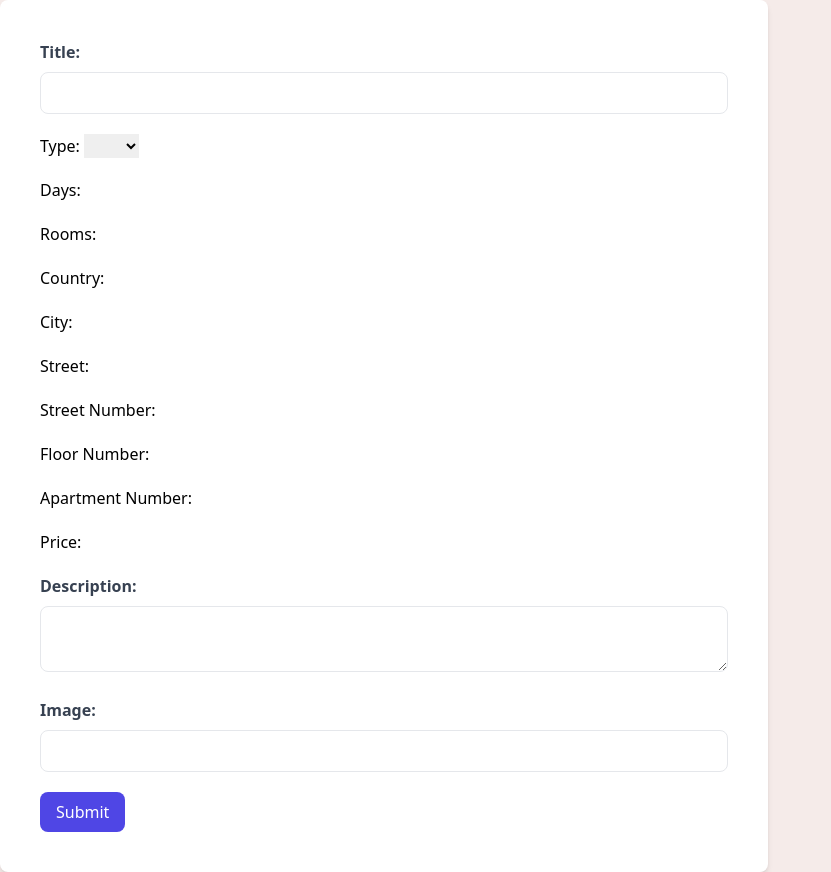
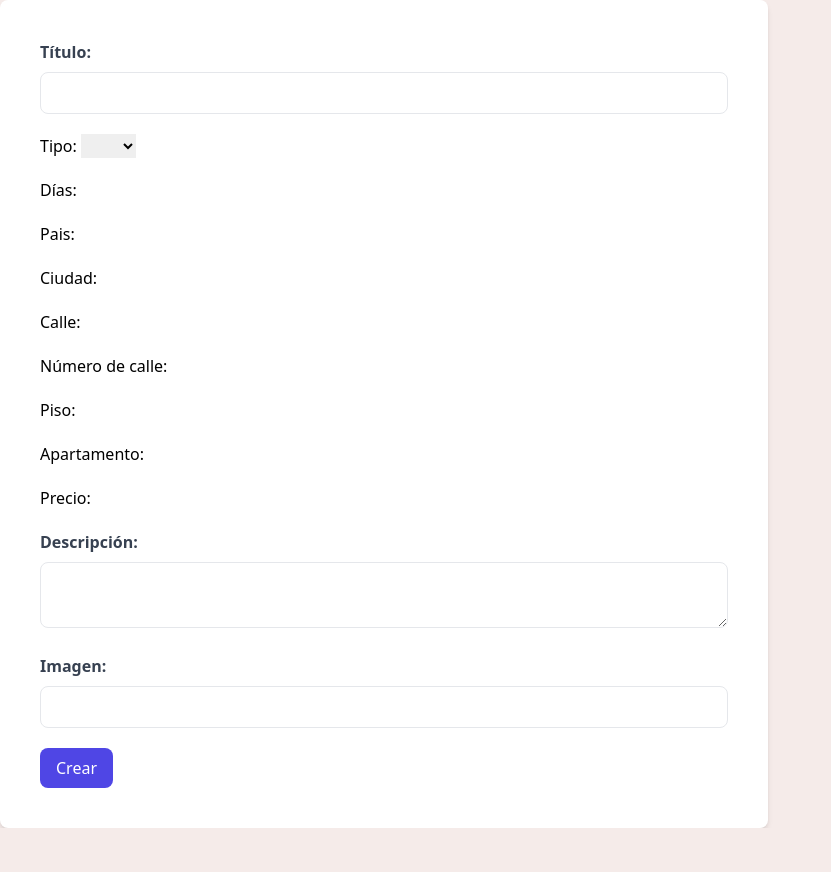
Before and after one commit to leonardobaranelli/nest, a Next.js app: page /Views/FormCreate in a window 1280 px wide. Shown: the whole page, without its empty margins (0-831 px from the left). After the commit the page ends 828 px from the top, so only its background shows below. Built offline with nearby package versions, Linux system fonts and the light colour scheme; no server answers.

Commit message:
fix: form

```diff
--- a/app/Views/FormCreate/page.jsx
+++ b/app/Views/FormCreate/page.jsx
@@ -1,97 +1,79 @@
-'use client'
+"use client";
 
-import { useState, useEffect } from 'react'
-import 'tailwindcss/tailwind.css';
-import validate from '@/app/Handlers/validation';
-import { useCreatePostMutation, useGetPostsQuery } from '@/redux/features/PostSlice';
-import { useAppDispatch } from '@/redux/hooks';
-
+import { useState, useEffect } from "react";
+import "tailwindcss/tailwind.css";
+import validate from "@/app/Handlers/validation";
+import axios from "axios";
 
 export default function Formulario() {
+  const [errors, setErrors] = useState({});
+  const [values, setValues] = useState({
+    days: "",
+    condition: "",
+    type: "",
+    images: [],
+    title: "",
+    country: "",
+    city: "",
+    streetName: "",
+    streetNumber: "",
+    floorNumber: "",
+    aptNumber: "",
+    price: "",
+    description: "",
+  });
 
-    const dispatch = useAppDispatch()
-    const [errors, setErrors] = useState({});
-    const initialFormValues = {
-      days: "",
-      condition: '',
-      type: '',
-      images: [],
-      title: '',
-      country: '',
-      city: '',
-      street: '',
-      streetNumber: '',
-      floorNumber: '',
-      aptNumber: '',
-      price: "",
-      description: '',
-      rooms: ""
-    }
-    const [values, setValues] = useState(
-      initialFormValues
-    )
-    const { data: posts, isLoading, isError, refetch } = useGetPostsQuery();
-    const createPost = useCreatePostMutation(values);
-
-    const disable = () => {
-      let disabled = true;
-      for (let error in errors) {
-          //console.log("soy error", error);
-          if (errors[error] === "" || errors[error].length === 0) disabled = false;
-          else {
-          disabled = true;
-          break;
-          }
-      }
-      return disabled;
-  };
-
-    // Función para manejar cambios en los campos del formulario
-    function handleChange(e) {
-      const { name, value } = e.target;
+  function handleChange(event) {
+    const { name, value } = event.target;
     setValues({ ...values, [name]: value });
     setErrors(
       validate({
         ...values,
-            [e.target.name]: e.target.value,
+        [event.target.name]: event.target.value,
       })
     );
   }
 
-    const handleImages = (e) => {
-      e.preventDefault();
+  const handleImages = (event) => {
+    event.preventDefault();
     setValues({
       ...values,
-      images: [...values.images, e.target.value],
+      images: [...values.images, event.target.value],
     });
     setErrors(
       validate({
         ...values,
-              [e.target.name]: e.target.value,
+        [event.target.name]: event.target.value,
       })
     );
   };
 
-  const handleSubmit = async (e) => {
-    e.preventDefault();
+  const handleSubmit = async (event) => {
+    event.preventDefault();
+    const formErrors = validate(values);
+    setErrors(formErrors);
+
+      try {
+        const response = await axios.post("http://localhost:3001/posts", values);
+        console.log("Respuesta de la solicitud POST:", response.data);
+
+      } catch (error) {
+        console.error("Error al realizar la solicitud POST:", error);
+
       }
-
-
-
-
+    //}
+  };
 
   useEffect(() => {
-      if (isError) {
-        console.error('Error fetching posts:', isError);
-      }
-      // Se ejecuta cuando la lista de publicaciones cambia
-      console.log('Posts:', posts);
-    }, [isError, isLoading, posts]);
+  }, []);
 
   return (
-        <form className="bg-white p-10 rounded-lg shadow-md max-w-3xl" onSubmit={(e) => handleSubmit(e)}>
+    <form
+      className="bg-white p-10 rounded-lg shadow-md max-w-3xl"
+      onSubmit={(e) => handleSubmit(e)}
+    >
       <div className="mb-5">
-            <label className="block text-gray-700 font-bold mb-2">Title: </label>
+        <label className="block text-gray-700 font-bold mb-2">Título: </label>
         <input
           type="text"
           name="title"
@@ -101,37 +83,27 @@ export default function Formulario() {
         />
         <div className="mb-2">
           {errors.title && (
-                  <span className="text-red-500 text-sm"
-                  >
-                      {errors.title}
-                  </span>
+            <span className="text-red-500 text-sm">{errors.title}</span>
           )}
         </div>
       </div>
 
       <div className="mb-5">
-            <label>Type: </label>
-            <select
-              name="type"
-              value={values.type}
-              onChange={handleChange}
-            >
+        <label>Tipo: </label>
+        <select name="type" value={values.type} onChange={handleChange}>
           <option value="empty"></option>
           <option value="rent">Rent</option>
           <option value="sale">Sale</option>
         </select>
         <div className="mb-2">
           {errors.type && (
-                  <span className="text-red-500 text-sm"
-                  >
-                      {errors.type}
-                  </span>
+            <span className="text-red-500 text-sm">{errors.type}</span>
           )}
         </div>
       </div>
 
       <div className="mb-5">
-            <label>Days: </label>
+        <label>Días: </label>
         <input
           type="number"
           name="days"
@@ -140,34 +112,13 @@ export default function Formulario() {
         />
         <div className="mb-2">
           {errors.days && (
-                  <span className="text-red-500 text-sm"
-                  >
-                      {errors.days}
-                  </span>
+            <span className="text-red-500 text-sm">{errors.days}</span>
           )}
         </div>
       </div>
 
       <div className="mb-5">
-            <label>Rooms: </label>
-            <input
-              type="number"
-              name="rooms"
-              value={values.rooms}
-              onChange={handleChange}
-            />
-              <div className="mb-2">
-                  {errors.rooms && (
-                  <span className="text-red-500 text-sm"
-                  >
-                      {errors.rooms}
-                  </span>
-                  )}
-              </div>
-          </div>
-
-          <div className="mb-5">
-            <label>Country: </label>
+        <label>Pais: </label>
         <input
           type="text"
           name="country"
@@ -176,16 +127,13 @@ export default function Formulario() {
         />
         <div className="mb-2">
           {errors.country && (
-                  <span className="text-red-500 text-sm"
-                  >
-                      {errors.country}
-                  </span>
+            <span className="text-red-500 text-sm">{errors.country}</span>
           )}
         </div>
       </div>
 
       <div className="mb-5">
-            <label>City: </label>
+        <label>Ciudad: </label>
         <input
           type="text"
           name="city"
@@ -194,34 +142,28 @@ export default function Formulario() {
         />
         <div className="mb-2">
           {errors.city && (
-                  <span className="text-red-500 text-sm"
-                  >
-                      {errors.city}
-                  </span>
+            <span className="text-red-500 text-sm">{errors.city}</span>
           )}
         </div>
       </div>
 
       <div className="mb-5">
-            <label>Street: </label>
+        <label>Calle: </label>
         <input
           type="text"
-              name="street"
-              value={values.street}
+          name="streetName"
+          value={values.streetName}
           onChange={handleChange}
         />
         <div className="mb-2">
           {errors.street && (
-                  <span className="text-red-500 text-sm"
-                  >
-                      {errors.street}
-                  </span>
+            <span className="text-red-500 text-sm">{errors.streetName}</span>
           )}
         </div>
       </div>
 
       <div className="mb-5">
-            <label>Street Number: </label>
+        <label>Número de calle: </label>
         <input
           type="text"
           name="streetNumber"
@@ -230,16 +172,13 @@ export default function Formulario() {
         />
         <div className="mb-2">
           {errors.streetNumber && (
-                  <span className="text-red-500 text-sm"
-                  >
-                      {errors.streetNumber}
-                  </span>
+            <span className="text-red-500 text-sm">{errors.streetNumber}</span>
           )}
         </div>
       </div>
 
       <div className="mb-5">
-            <label>Floor Number: </label>
+        <label>Piso: </label>
         <input
           type="number"
           name="floorNumber"
@@ -248,16 +187,13 @@ export default function Formulario() {
         />
         <div className="mb-2">
           {errors.floorNumber && (
-                  <span className="text-red-500 text-sm"
-                  >
-                      {errors.floorNumber}
-                  </span>
+            <span className="text-red-500 text-sm">{errors.floorNumber}</span>
           )}
         </div>
       </div>
 
       <div className="mb-5">
-            <label>Apartment Number: </label>
+        <label>Apartamento: </label>
         <input
           type="number"
           name="aptNumber"
@@ -266,16 +202,13 @@ export default function Formulario() {
         />
         <div className="mb-2">
           {errors.aptNumber && (
-                  <span className="text-red-500 text-sm"
-                  >
-                      {errors.aptNumber}
-                  </span>
+            <span className="text-red-500 text-sm">{errors.aptNumber}</span>
           )}
         </div>
       </div>
 
       <div className="mb-5">
-            <label>Price: </label>
+        <label>Precio: </label>
         <input
           type="number"
           name="price"
@@ -284,16 +217,15 @@ export default function Formulario() {
         />
         <div className="mb-2">
           {errors.price && (
-                  <span className="text-red-500 text-sm"
-                  >
-                      {errors.price}
-                  </span>
+            <span className="text-red-500 text-sm">{errors.price}</span>
           )}
         </div>
       </div>
 
       <div className="mb-5">
-            <label className="block text-gray-700 font-bold mb-2">Description: </label>
+        <label className="block text-gray-700 font-bold mb-2">
+          Descripción:{" "}
+        </label>
         <textarea
           name="description"
           value={values.description}
@@ -302,28 +234,22 @@ export default function Formulario() {
         />
         <div className="mb-2">
           {errors.description && (
-                  <span className="text-red-500 text-sm"
-                  >
-                      {errors.description}
-                  </span>
+            <span className="text-red-500 text-sm">{errors.description}</span>
           )}
         </div>
       </div>
 
       <div className="mb-5">
-            <label className="block text-gray-700 font-bold mb-2">Image: </label>
+        <label className="block text-gray-700 font-bold mb-2">Imagen: </label>
         <input
           type="text"
           name="images"
-              onChange={(e) => handleImages(e)}
+          onChange={(event) => handleImages(event)}
           className="border p-2 w-full rounded-lg"
         />
         <div className="mb-2">
           {errors.images && (
-                  <span className="text-red-500 text-sm"
-                  >
-                      {errors.images}
-                  </span>
+            <span className="text-red-500 text-sm">{errors.images}</span>
           )}
         </div>
       </div>
@@ -333,9 +259,9 @@ export default function Formulario() {
         className="bg-indigo-600 text-white py-2 px-4 hover:bg-indigo-500 rounded-lg"
         onClick={handleSubmit}
       >
-            {isLoading ? 'Submitting...' : 'Submit'}
+        {/* {isLoading ? 'Submitting...' : 'Submit'} */}
+        Crear
       </button>
     </form>
-      )
-
+  );
 }
```
Lines whose indentation alone changed are shown as unchanged.
